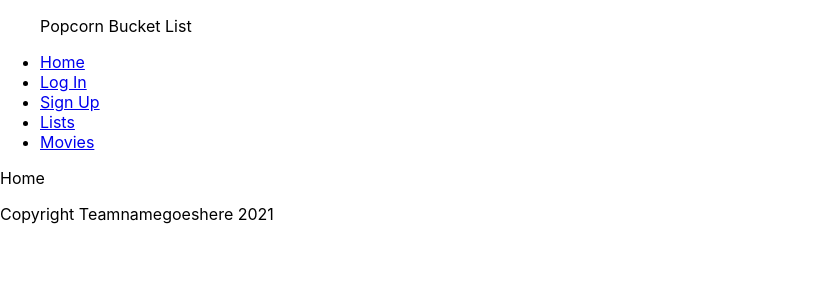
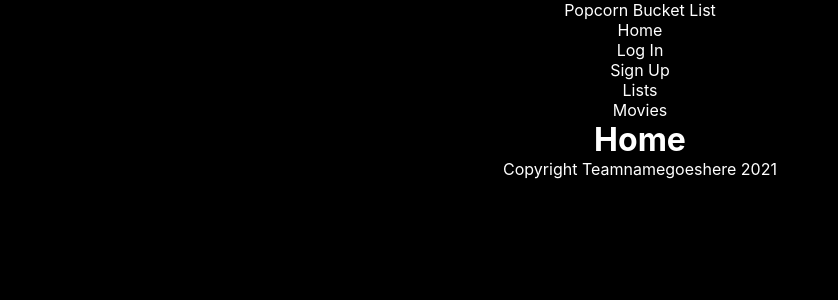
Before and after one commit to teamnamegoeshere/fullstack-frontend, a React (Create React App) app: page / in a window 1280 px wide. Shown: the top 300 px of the page, without its empty margins (0-838 px from the left). Built offline with nearby package versions, Linux system fonts and the light colour scheme; no server answers.

Commit message:
added basic css

```diff
--- a/src/App.js
+++ b/src/App.js
@@ -16,6 +16,7 @@ import { Lists } from "./scenes/lists"
 import { CreateList } from "./scenes/create-list"
 import { ListDetails } from "./scenes/list-details"
 import { Footer } from "./scenes/footer"
+
 
 
 const App = () => {
--- a/src/index.css
+++ b/src/index.css
@@ -1,4 +1,13 @@
+* {
+  margin: 0;
+
+}
+
 body {
+  background-color: black;
+  color: white;
+  display: flex-box;
+  text-align: center;
   margin: 0;
   font-family: -apple-system, BlinkMacSystemFont, 'Segoe UI', 'Roboto', 'Oxygen',
     'Ubuntu', 'Cantarell', 'Fira Sans', 'Droid Sans', 'Helvetica Neue',
@@ -11,3 +20,20 @@ code {
   font-family: source-code-pro, Menlo, Monaco, Consolas, 'Courier New',
     monospace;
 }
+
+a {
+  text-decoration: none;
+  color: white;
+}
+
+ul {
+  list-style: none;
+  margin-block-start: 0;
+  padding-inline-start: 0;
+}
+
+
+footer {
+  margin-top: auto;
+  margin-bottom: 0;
+}
--- a/src/scenes/home/index.jsx
+++ b/src/scenes/home/index.jsx
@@ -1,5 +1,5 @@
 export const Home = () => {
     return (
-<p>Home</p>
+<h1>Home</h1>
     )
 }
```
